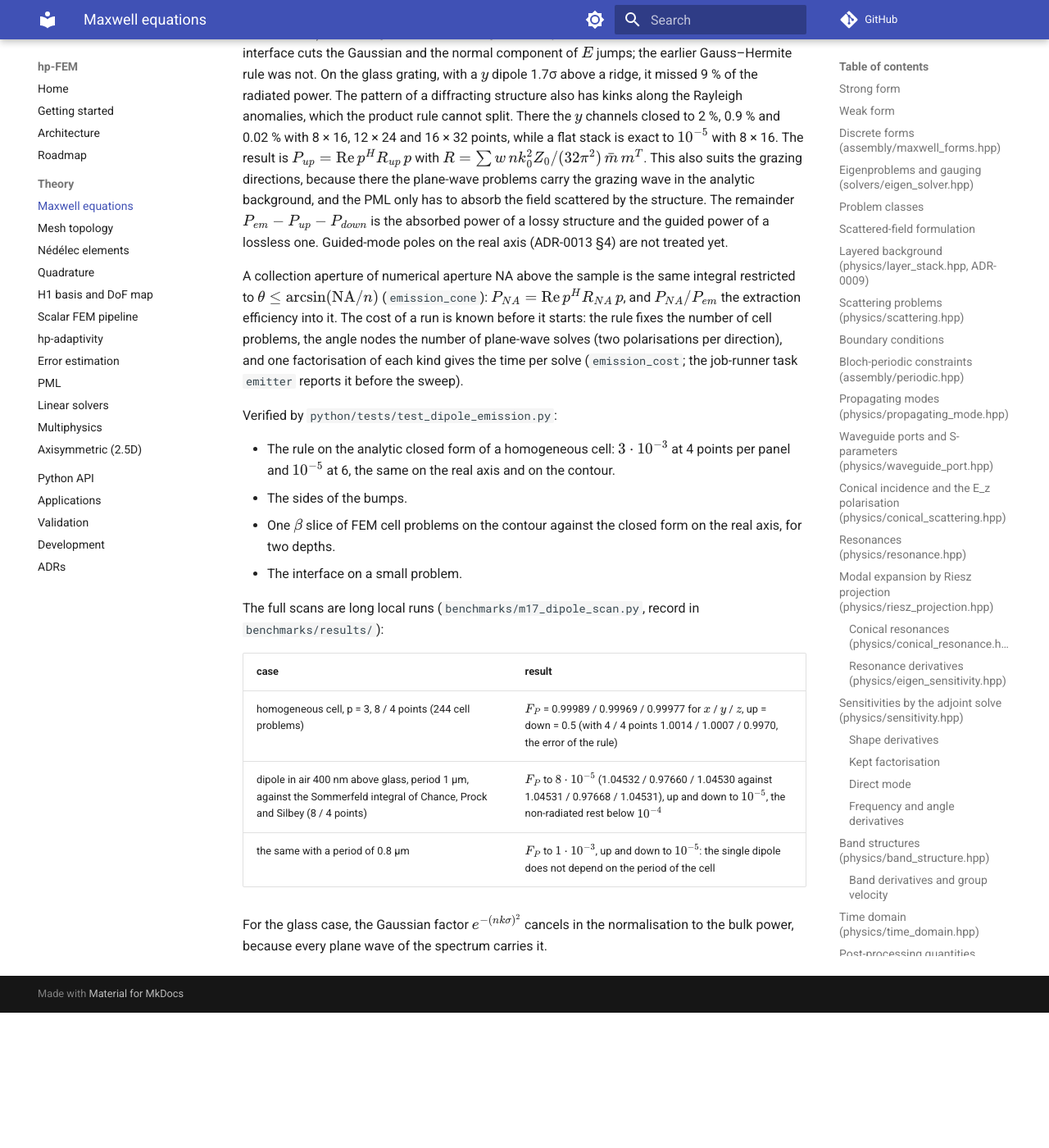
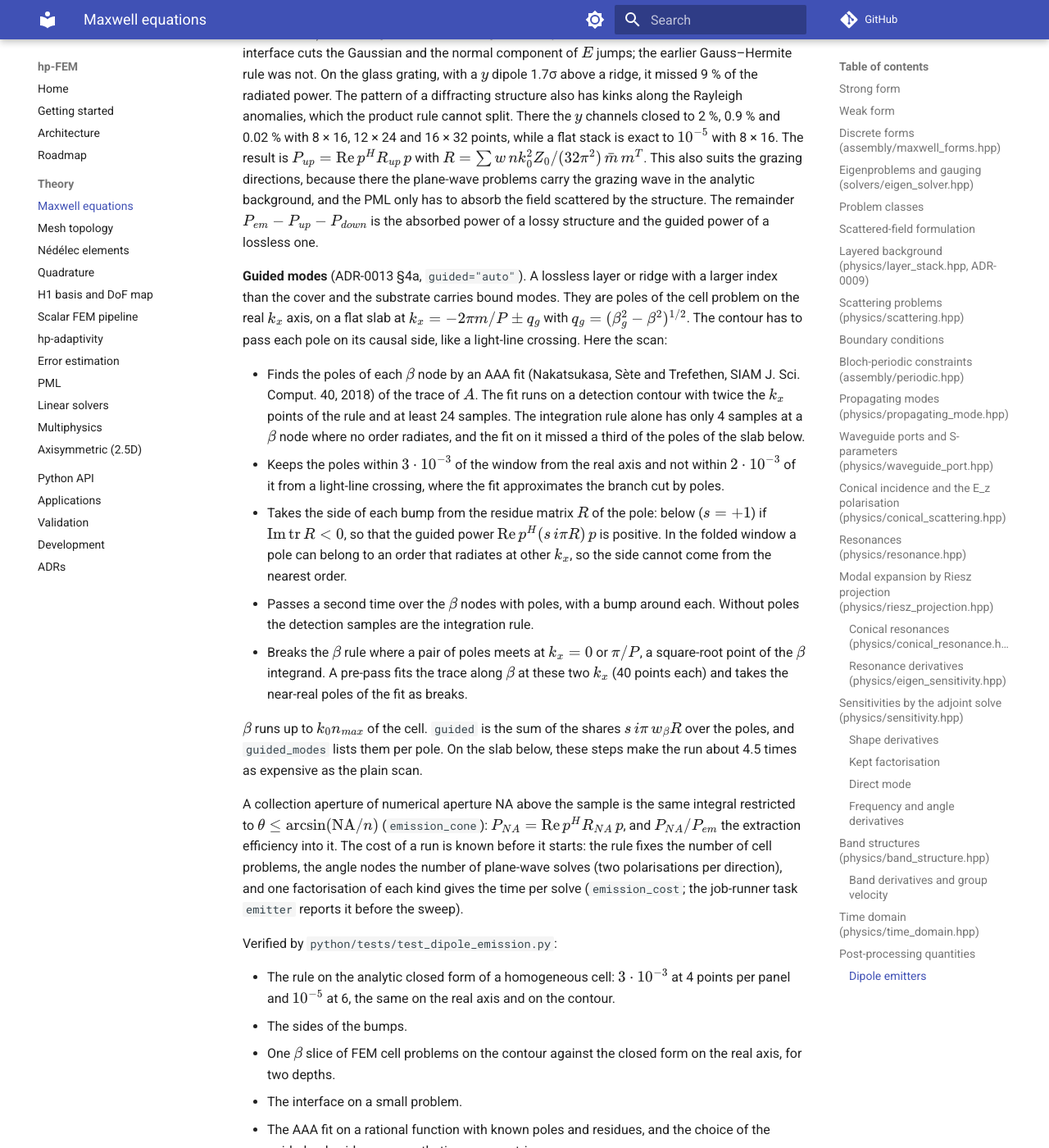
Before and after one commit to PhotonPower/hp-FEM, an MkDocs documentation site: the page built from docs/theory/maxwell.md, in a window 1280 px wide and 1400 px high, scrolled down 34859 px. Shown: the whole window at 82% size. Built offline with MkDocs 1.6.1 and Material for MkDocs 9.7.7, drawn with Linux system fonts in a browser that asks for light colours; comment, search, counter and statistics services are not loaded; before the commit the page ends 36094 px from its top, so only the background shows below that; some of the changed text lies outside the part shown.

Commit message:
docs: M17 S3b guided modes, slab validation, ADR-0013 §4a findings
maxwell.md "Stage B" gains the guided-mode section and the slab row (F_P to
4e-4 against the layered Sommerfeld integral, guided power equal to the
non-radiated rest to 3e-4); python.md documents guided="auto"; ADR-0013 §4a
records the implementation findings (detection pass, tolerances, folded
window); CHANGELOG and roadmap; the slab record of the benchmark.

Co-Authored-By: Claude Opus 5.5 <noreply@anthropic.com>

```diff
--- a/docs/theory/maxwell.md
+++ b/docs/theory/maxwell.md
@@ -1576,7 +1576,35 @@ $R = \sum w\,n k_0^2 Z_0/(32\pi^2)\,\bar m\,m^T$. This also suits the grazing di
 because there the plane-wave problems carry the grazing wave in the analytic background, and
 the PML only has to absorb the field scattered by the structure. The remainder
 $P_{em} - P_{up} - P_{down}$ is the absorbed power of a lossy structure and the guided power of
-a lossless one. Guided-mode poles on the real axis (ADR-0013 §4) are not treated yet.
+a lossless one.
+
+**Guided modes** (ADR-0013 §4a, `guided="auto"`). A lossless layer or ridge with a larger index
+than the cover and the substrate carries bound modes. They are poles of the cell problem on the
+real $k_x$ axis, on a flat slab at $k_x = -2\pi m/P \pm q_g$ with
+$q_g = (\beta_g^2 - \beta^2)^{1/2}$. The contour has to pass each pole on its causal side, like
+a light-line crossing. Here the scan:
+
+- Finds the poles of each $\beta$ node by an AAA fit (Nakatsukasa, Sète and Trefethen, SIAM J.
+  Sci. Comput. 40, 2018) of the trace of $A$. The fit runs on a detection contour with twice the
+  $k_x$ points of the rule and at least 24 samples. The integration rule alone has only 4
+  samples at a $\beta$ node where no order radiates, and the fit on it missed a third of the
+  poles of the slab below.
+- Keeps the poles within $3\cdot10^{-3}$ of the window from the real axis and not within
+  $2\cdot10^{-3}$ of it from a light-line crossing, where the fit approximates the branch cut by
+  poles.
+- Takes the side of each bump from the residue matrix $R$ of the pole: below ($s = +1$) if
+  $\mathrm{Im}\,\mathrm{tr}\,R < 0$, so that the guided power $\mathrm{Re}\,p^H(s\,i\pi R)\,p$
+  is positive. In the folded window a pole can belong to an order that radiates at other $k_x$,
+  so the side cannot come from the nearest order.
+- Passes a second time over the $\beta$ nodes with poles, with a bump around each. Without poles
+  the detection samples are the integration rule.
+- Breaks the $\beta$ rule where a pair of poles meets at $k_x = 0$ or $\pi/P$, a square-root
+  point of the $\beta$ integrand. A pre-pass fits the trace along $\beta$ at these two $k_x$ (40
+  points each) and takes the near-real poles of the fit as breaks.
+
+$\beta$ runs up to $k_0 n_{max}$ of the cell. `guided` is the sum of the shares
+$s\,i\pi\,w_\beta R$ over the poles, and `guided_modes` lists them per pole. On the slab below,
+these steps make the run about 4.5 times as expensive as the plain scan.
 
 A collection aperture of numerical aperture NA above the sample is the same integral restricted
 to $\theta \le \arcsin(\mathrm{NA}/n)$ (`emission_cone`): $P_{NA} = \mathrm{Re}\,p^H R_{NA}\,p$,
@@ -1593,6 +1621,8 @@ Verified by `python/tests/test_dipole_emission.py`:
 - One $\beta$ slice of FEM cell problems on the contour against the closed form on the real
   axis, for two depths.
 - The interface on a small problem.
+- The AAA fit on a rational function with known poles and residues, and the choice of the
+  guided-pole sides on a synthetic power matrix.
 
 The full scans are long local runs (`benchmarks/m17_dipole_scan.py`, record in
 `benchmarks/results/`):
@@ -1602,6 +1632,7 @@ The full scans are long local runs (`benchmarks/m17_dipole_scan.py`, record in
 | homogeneous cell, p = 3, 8 / 4 points (244 cell problems) | $F_P$ = 0.99989 / 0.99969 / 0.99977 for $x$ / $y$ / $z$, up = down = 0.5 (with 4 / 4 points 1.0014 / 1.0007 / 0.9970, the error of the rule) |
 | dipole in air 400 nm above glass, period 1 µm, against the Sommerfeld integral of Chance, Prock and Silbey (8 / 4 points) | $F_P$ to $8\cdot10^{-5}$ (1.04532 / 0.97660 / 1.04530 against 1.04531 / 0.97668 / 1.04531), up and down to $10^{-5}$, the non-radiated rest below $10^{-4}$ |
 | the same with a period of 0.8 µm | $F_P$ to $1\cdot10^{-3}$, up and down to $10^{-5}$: the single dipole does not depend on the period of the cell |
+| dipole in air 250 nm above a lossless Si₃N₄ slab (n = 2.0, 250 nm) on glass, period 1 µm, against the layered Sommerfeld integral (6 / 4 points, guided modes) | $F_P$ to $4\cdot10^{-4}$ (1.04819 / 1.09635 / 1.04859 against 1.04861 / 1.09611 / 1.04861), up to $10^{-6}$; the guided power from the residues (0.0160 / 0.0334 / 0.0163) matches the non-radiated rest to $3\cdot10^{-4}$; 192 poles, 9276 cell problems, 2.8 h on the loaded machine. Without the detection pass, a third of the poles was missed and $F_P$ was up to 2.4 % low |
 
 For the glass case, the Gaussian factor $e^{-(nk\sigma)^2}$ cancels in the normalisation to
 the bulk power, because every plane wave of the spectrum carries it.
```
Also changed, not shown: CHANGELOG.md (+10 -0 lines), docs/adr/0013-dipole-emitters-in-periodic-structures.md (+19 -0 lines), docs/python.md (+15 -7 lines), docs/roadmap.md (+5 -2 lines), 2 other files.
